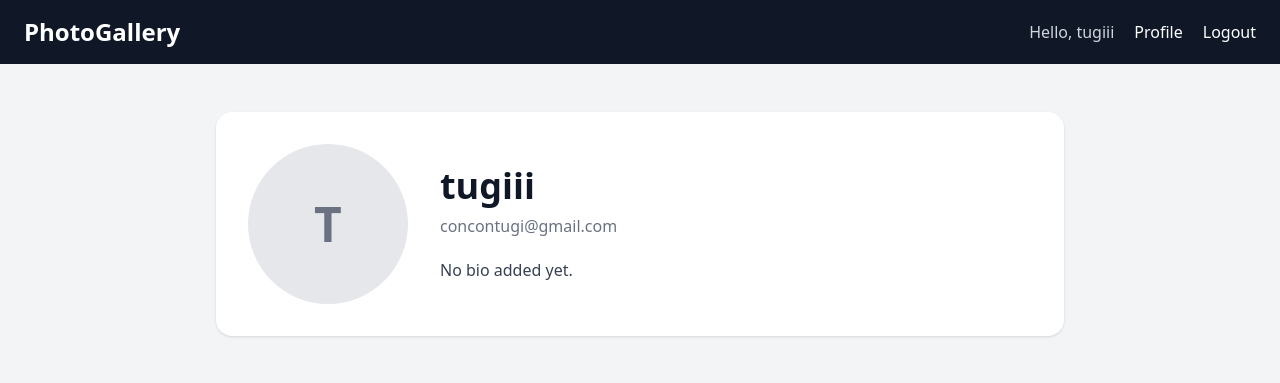
After one commit to tugiii45/photo_gallery, a Django app: page /profile/ in a window 1280 px wide. The commit adds this page. Shown: the top 383 px of the page. Run offline with Django 5.2, Linux system fonts and the light colour scheme; a user stored in the database is signed in; data comes from the database, SQL or seed files in the repository; both versions use the stored data as it was after the commit.

Commit message:
feat: add authenticated user profile page

```diff
--- a/photo_gallery/templates/photo_gallery/base.html
+++ b/photo_gallery/templates/photo_gallery/base.html
@@ -23,9 +23,14 @@
                         Hello, {{ user.username }}
                     </span>
 
+                    <a href="{% url 'profile' %}" class="hover:text-gray-300">
+                      Profile
+                    </a>
+
                     <a href="{% url 'logout' %}" class="hover:text-gray-300">
                         Logout
                     </a>
+
                 {% else %}
                     <a href="{% url 'login' %}" class="hover:text-gray-300">
                         Login
--- /dev/null
+++ b/photo_gallery/templates/photo_gallery/profile.html
@@ -0,0 +1,53 @@
+{% extends "photo_gallery/base.html" %}
+
+{% block title %}My Profile | Photo Gallery{% endblock %}
+
+{% block content %}
+
+<section class="max-w-4xl mx-auto px-6 py-12">
+
+    <div class="bg-white rounded-2xl shadow-sm p-8">
+
+        <div class="flex flex-col md:flex-row items-center gap-8">
+
+            {% if profile.profile_picture %}
+                <img
+                    src="{{ profile.profile_picture.url }}"
+                    alt="{{ user.username }}"
+                    class="w-40 h-40 rounded-full object-cover"
+                >
+            {% else %}
+                <div class="w-40 h-40 rounded-full bg-gray-200 flex items-center justify-center">
+                    <span class="text-5xl font-bold text-gray-500">
+                        {{ user.username|first|upper }}
+                    </span>
+                </div>
+            {% endif %}
+
+            <div class="text-center md:text-left">
+
+                <h1 class="text-4xl font-bold text-gray-900">
+                    {{ user.username }}
+                </h1>
+
+                <p class="text-gray-500 mt-2">
+                    {{ user.email }}
+                </p>
+
+                <p class="text-gray-700 mt-5">
+                    {% if profile.bio %}
+                        {{ profile.bio }}
+                    {% else %}
+                        No bio added yet.
+                    {% endif %}
+                </p>
+
+            </div>
+
+        </div>
+
+    </div>
+
+</section>
+
+{% endblock %}
--- a/photo_gallery/urls.py
+++ b/photo_gallery/urls.py
@@ -8,6 +8,7 @@ urlpatterns = [
     path("login/", views.user_login, name="login"),
     path("logout/", views.user_logout, name="logout"),
     path("", views.home, name="home"),
-    path("photo/<int:photo_id>/like/",views.like_photo,name="like_photo",),
-    path("photo/<int:photo_id>/dislike/",views.dislike_photo, name="dislike_photo",),
+    path("photo/<int:photo_id>/like/",views.like_photo,name="like_photo"),
+    path("photo/<int:photo_id>/dislike/",views.dislike_photo, name="dislike_photo"),
+    path("profile/", views.profile, name="profile"),
 ]
--- a/photo_gallery/views.py
+++ b/photo_gallery/views.py
@@ -85,6 +85,18 @@ def dislike_photo(request, photo_id):
     return redirect("photo_detail", photo_id=photo.id)
 
 
+@login_required
+def profile(request):
+    """
+    Displays the authenticated user's profile.
+    """
+
+    return render(
+        request,
+        "photo_gallery/profile.html",
+        {"profile": request.user.profile},
+    )
+
 
 def register(request):
     """
```
Also changed, not shown: db.sqlite3.
